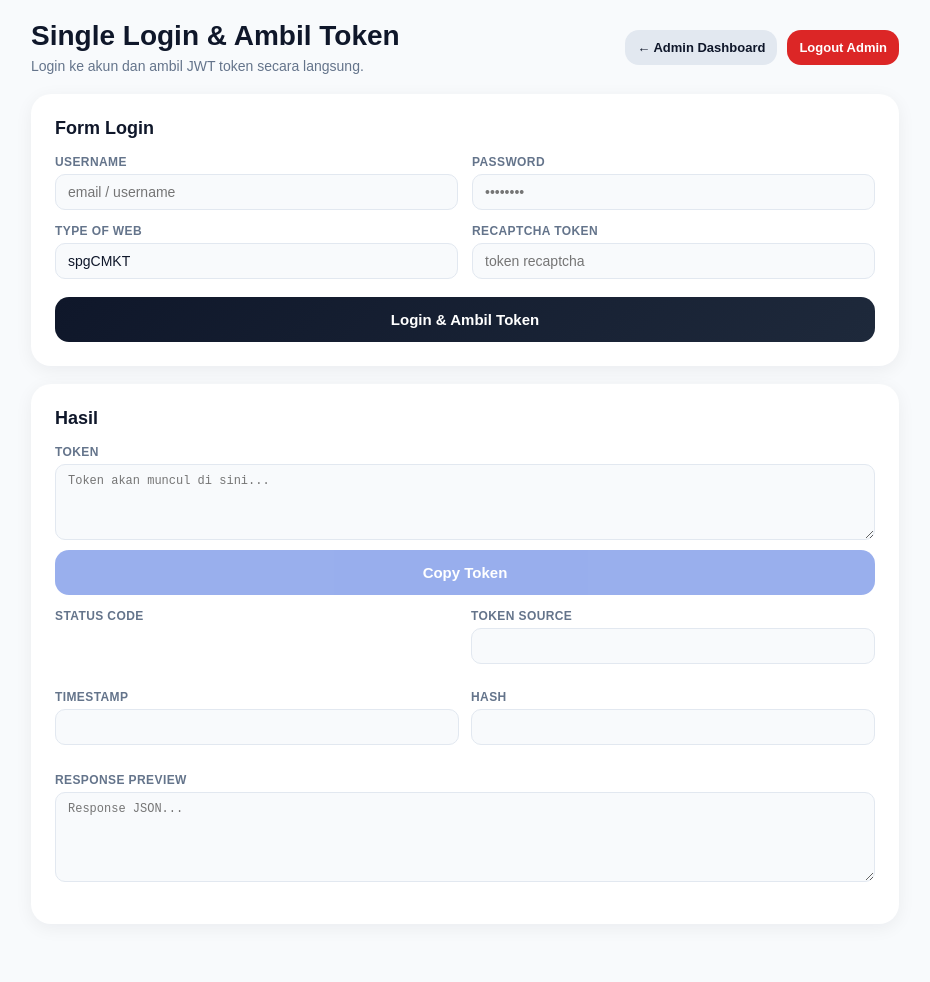
After one commit to Ilham-BTR/Form-App, a Flask app: page /admin/single-login in a window 1280 px wide. The commit adds this page. Shown: the whole page, without its empty margins (175-1105 px from the left). Run offline with Flask 3, Linux system fonts and the light colour scheme; the visitor is signed in with stand-in values (Sample User, id 1); parts of the project's set-up code (start-up, migrations or seed data) failed here and were passed over; some libraries are stand-ins or nearby versions.

Commit message:
Add Single Login & Ambil Token feature with 2captcha auto-solve
- Add /admin/single-login page with full token extraction UI
- Add /admin/single-login/token route with 2captcha reCAPTCHA auto-solve
- Add /admin/single-login/browser-token route via Playwright
- Add Tarik Token + Browser Login buttons in admin_token_form
- Add playwright to requirements.txt

Co-Authored-By: Claude Sonnet 4.6 <noreply@anthropic.com>

```diff
--- a/app.py
+++ b/app.py
@@ -4,6 +4,8 @@ from flask import Flask, render_template, request, redirect, url_for, jsonify, s
 import hmac
 import hashlib
 import json
+import re
+import base64
 import requests
 from urllib.parse import urlparse
 from datetime import datetime, timezone, timedelta
@@ -3463,6 +3465,287 @@ def admin_submissions_export():
         headers={"Content-Disposition": f'attachment; filename="{filename}"'},
     )
 
+# ── Single Login ──────────────────────────────────────────────────────────────
+
+_SL_BASE_URL = "https://ca-msfsax05-22-be-letscml-prd.mangosmoke-bb4ae1b7.southeastasia.azurecontainerapps.io"
+_SL_AUTH_ENDPOINT = "/api/auth/local"
+_SL_DEFAULT_TYPE_OF_WEB = "spgCMKT"
+
+
+def _sl_utc_timestamp_ms() -> str:
+    now = datetime.now(timezone.utc)
+    ms = int(now.timestamp() * 1000)
+    base = now.strftime("%Y-%m-%dT%H:%M:%S")
+    return f"{base}.{ms % 1000:03d}Z"
+
+
+def _sl_build_hash(secret: str, timestamp: str, endpoint: str, body_obj: dict) -> str:
+    body_json = json.dumps(body_obj, separators=(",", ":"))
+    raw = timestamp + "POST" + endpoint + "" + body_json
+    return hmac.new(secret.encode(), raw.encode(), hashlib.sha256).hexdigest()
+
+
+def _sl_extract_token(resp: requests.Response):
+    token = resp.cookies.get("token")
+    if token:
+        return token, "cookie"
+    set_cookie = resp.headers.get("Set-Cookie", "")
+    if set_cookie:
+        m = re.search(r"token=([^;]+)", set_cookie)
+        if m:
+            return m.group(1), "set-cookie"
+    try:
+        text = json.dumps(resp.json())
+    except Exception:
+        text = resp.text
+    m = re.search(r"eyJ[A-Za-z0-9_-]+\.[A-Za-z0-9_-]+\.[A-Za-z0-9_-]+", text)
+    if m:
+        src = "json" if "application/json" in resp.headers.get("Content-Type", "") else "text"
+        return m.group(0), src
+    return "", "not_found"
+
+
+@app.route("/admin/single-login")
+@admin_required
+def admin_single_login_page():
+    return render_template("admin_single_login.html")
+
+
+@app.route("/admin/single-login/token", methods=["POST"])
+@admin_required
+def admin_single_login_token():
+    secret = os.environ.get("APP_SECRET", "").strip()
+    if not secret:
+        return jsonify({"success": False, "error": "APP_SECRET belum di-set.", "status_code": None,
+                        "token": "", "token_source": "", "timestamp": "", "hash": "", "response_preview": ""})
+
+    data = request.get_json(silent=True) or {}
+    username = (data.get("username") or "").strip()
+    password = data.get("password") or ""
+    type_of_web = (data.get("type_of_web") or _SL_DEFAULT_TYPE_OF_WEB).strip()
+    recaptcha_token = (data.get("recaptcha_token") or "").strip()
+
+    if not username:
+        return jsonify({"success": False, "error": "Username kosong.", "status_code": None,
+                        "token": "", "token_source": "", "timestamp": "", "hash": "", "response_preview": ""})
+    if not password:
+        return jsonify({"success": False, "error": "Password kosong.", "status_code": None,
+                        "token": "", "token_source": "", "timestamp": "", "hash": "", "response_preview": ""})
+    if not recaptcha_token:
+        captcha_key = os.environ.get("TWOCAPTCHA_API_KEY", "").strip()
+        if not captcha_key:
+            return jsonify({"success": False, "error": "reCAPTCHA token kosong dan TWOCAPTCHA_API_KEY belum di-set.", "status_code": None,
+                            "token": "", "token_source": "", "timestamp": "", "hash": "", "response_preview": ""})
+        try:
+            recaptcha_token = _sl_solve_recaptcha(captcha_key)
+        except Exception as e:
+            return jsonify({"success": False, "error": f"Auto-solve captcha gagal: {e}", "status_code": None,
+                            "token": "", "token_source": "", "timestamp": "", "hash": "", "response_preview": ""})
+
+    ts = _sl_utc_timestamp_ms()
+    body_obj = {
+        "identifier": username,
+        "password": base64.b64encode(password.encode()).decode(),
+        "type_of_web": type_of_web,
+        "recaptcha_token": recaptcha_token,
+    }
+    hash_val = _sl_build_hash(secret, ts, _SL_AUTH_ENDPOINT, body_obj)
+    headers = {
+        "Accept": "application/json, text/plain, */*",
+        "Accept-Language": "id-ID,id;q=0.9,en-US;q=0.8,en;q=0.7",
+        "Content-Type": "application/json",
+        "Dnt": "1",
+        "Hash": hash_val,
+        "Origin": "https://letscml.id",
+        "Referer": "https://letscml.id/",
+        "Timestamp": ts,
+        "User-Agent": "Mozilla/5.0 (Windows NT 10.0; Win64; x64) AppleWebKit/537.36 (KHTML, like Gecko) Chrome/147.0.0.0 Safari/537.36",
+    }
+
+    try:
+        resp = requests.post(_SL_BASE_URL + _SL_AUTH_ENDPOINT, json=body_obj, headers=headers, timeout=45)
+    except requests.exceptions.Timeout:
+        return jsonify({"success": False, "error": "Timeout (45s).", "status_code": None,
+                        "token": "", "token_source": "", "timestamp": ts, "hash": hash_val, "response_preview": ""})
+    except Exception as e:
+        return jsonify({"success": False, "error": str(e), "status_code": None,
+                        "token": "", "token_source": "", "timestamp": ts, "hash": hash_val, "response_preview": ""})
+
+    try:
+        preview = json.dumps(resp.json(), ensure_ascii=False, indent=2)[:2000]
+    except Exception:
+        preview = resp.text[:2000]
+
+    token, token_source = _sl_extract_token(resp)
+    success = resp.status_code == 200 and bool(token)
+    error_msg = "" if success else (f"Status {resp.status_code}." if not resp.ok else "Token tidak ditemukan.")
+
+    return jsonify({"success": success, "status_code": resp.status_code, "token": token,
+                    "token_source": token_source, "timestamp": ts, "hash": hash_val,
+                    "response_preview": preview, "error": error_msg})
+
+
+_SL_WEB_URL = "https://letscml.id/cml-team/cmkt/signin"
+_SL_RECAPTCHA_SITE_KEY = "6Lc6hNMqAAAAAJQdVFyxrTTM0yiD54R_iilOooZF"
+_SL_BROWSER_TIMEOUT = 60
+
+
+def _sl_solve_recaptcha(api_key: str) -> str:
+    submit = requests.post("https://2captcha.com/in.php", data={
+        "key": api_key,
+        "method": "userrecaptcha",
+        "googlekey": _SL_RECAPTCHA_SITE_KEY,
+        "pageurl": _SL_WEB_URL,
+        "json": 1,
+    }, timeout=30).json()
+
+    if submit.get("status") != 1:
+        raise ValueError(f"2captcha submit error: {submit.get('request')}")
+
+    task_id = submit["request"]
+
+    for _ in range(24):
+        time.sleep(5)
+        res = requests.get("https://2captcha.com/res.php", params={
+            "key": api_key,
+            "action": "get",
+            "id": task_id,
+            "json": 1,
+        }, timeout=15).json()
+        if res.get("status") == 1:
+            return res["request"]
+        if res.get("request") != "CAPCHA_NOT_READY":
+            raise ValueError(f"2captcha error: {res.get('request')}")
+
+    raise ValueError("2captcha timeout: token tidak diterima dalam 2 menit.")
+
+
+def _sl_get_url_origin(url: str) -> str:
+    parsed = urlparse(url)
+    return f"{parsed.scheme}://{parsed.netloc}" if parsed.scheme and parsed.netloc else ""
+
+
+def _sl_capture_token_with_browser(username: str, password: str, headless: bool = False):
+    try:
+        from playwright.sync_api import sync_playwright
+    except ImportError:
+        raise ValueError(
+            "Playwright belum terinstall.\n"
+            "Jalankan: pip install playwright && python -m playwright install chromium"
+        )
+
+    captured = {"token": "", "source": ""}
+
+    def _remember(raw, source):
+        if not raw or captured["token"]:
+            return
+        m = re.search(r"eyJ[A-Za-z0-9_-]+\.[A-Za-z0-9_-]+\.[A-Za-z0-9_-]+", str(raw))
+        if m:
+            captured["token"] = m.group(0)
+            captured["source"] = source
+
+    with sync_playwright() as p:
+        browser = p.chromium.launch(headless=headless)
+        try:
+            context = browser.new_context(ignore_https_errors=True)
+            origin = _sl_get_url_origin(_SL_WEB_URL)
+            try:
+                context.grant_permissions(["local-network-access"], origin=origin or None)
+            except Exception:
+                pass
+
+            page = context.new_page()
+
+            def on_response(resp):
+                try:
+                    url = resp.url
+                    if "/api/set-token" in url:
+                        from urllib.parse import parse_qs
+                        params = parse_qs(urlparse(url).query)
+                        _remember(params.get("token", [""])[0], "set-token url")
+                    if any(p in url for p in ("/api/auth/local", "/api/get-token", "/api/set-token")):
+                        _remember(resp.headers.get("set-cookie", ""), f"set-cookie {url}")
+                        try:
+                            _remember(resp.text(), f"body {url}")
+                        except Exception:
+                            pass
+                except Exception:
+                    pass
+
+            page.on("response", on_response)
+            page.goto(_SL_WEB_URL, wait_until="domcontentloaded", timeout=60000)
+
+            visible_inputs = []
+            for inp in page.locator("input").all():
+                try:
+                    if inp.is_visible(timeout=300) and inp.is_enabled(timeout=300):
+                        t = (inp.get_attribute("type") or "").strip().lower()
+                        if t not in ("hidden", "submit", "button", "checkbox", "radio"):
+                            visible_inputs.append(inp)
+                except Exception:
+                    continue
+
+            if len(visible_inputs) >= 2:
+                page.wait_for_timeout(800)
+                visible_inputs[0].fill(username)
+                page.wait_for_timeout(800)
+                visible_inputs[1].fill(password)
+                page.wait_for_timeout(800)
+            else:
+                raise ValueError("Field username/password tidak ditemukan di halaman.")
+
+            for sel in ['xpath=//*[@id="button"]', 'button:has-text("LOG IN")',
+                        'button:has-text("Login")', 'button[type="submit"]']:
+                try:
+                    loc = page.locator(sel).first
+                    loc.wait_for(state="visible", timeout=800)
+                    loc.click(timeout=5000)
+                    break
+                except Exception:
+                    continue
+
+            deadline = time.time() + _SL_BROWSER_TIMEOUT
+            while time.time() < deadline and not captured["token"]:
+                for cookie in context.cookies():
+                    if cookie.get("name") in ("tokenCML", "token"):
+                        _remember(cookie.get("value", ""), f"cookie {cookie.get('name')}")
+                if captured["token"]:
+                    break
+                page.wait_for_timeout(1000)
+
+            if not captured["token"]:
+                raise ValueError(
+                    f"Token tidak tertangkap dalam {_SL_BROWSER_TIMEOUT} detik. "
+                    "Pastikan login sukses dan reCAPTCHA sudah diselesaikan."
+                )
+
+            return captured["token"], captured["source"]
+        finally:
+            browser.close()
+
+
+@app.route("/admin/single-login/browser-token", methods=["POST"])
+@admin_required
+def admin_browser_login_token():
+    data = request.get_json(silent=True) or {}
+    username = (data.get("username") or "").strip()
+    password = data.get("password") or ""
+    headless = bool(data.get("headless", False))
+
+    if not username:
+        return jsonify({"success": False, "error": "Username kosong.", "token": "", "token_source": ""})
+    if not password:
+        return jsonify({"success": False, "error": "Password kosong.", "token": "", "token_source": ""})
+
+    try:
+        token, source = _sl_capture_token_with_browser(username, password, headless=headless)
+        return jsonify({"success": True, "token": token, "token_source": source, "error": ""})
+    except Exception as e:
+        return jsonify({"success": False, "error": str(e), "token": "", "token_source": ""})
+
+
+# ── End Single Login ───────────────────────────────────────────────────────────
+
 init_db()
 
 if __name__ == "__main__":
--- a/requirements.txt
+++ b/requirements.txt
@@ -4,3 +4,4 @@ python-dotenv
 openpyxl
 psycopg[binary]
 gunicorn
+playwright
--- a/templates/admin_dashboard.html
+++ b/templates/admin_dashboard.html
@@ -298,6 +298,7 @@
         <a class="btn btn-sm btn-secondary" href="/admin/submissions">Live Tracking</a>
         <a class="btn btn-sm btn-secondary" href="/admin/submissions/export">Export Submissions CSV</a>
         <a class="btn btn-sm btn-secondary" href="/user">Ke Form Submit</a>
+        <a class="btn btn-sm btn-secondary" href="/admin/single-login">Single Login & Token</a>
         <a class="btn btn-sm btn-danger" href="/admin/logout">Logout Admin</a>
       </div>
     </div>
--- /dev/null
+++ b/templates/admin_single_login.html
@@ -0,0 +1,198 @@
+<!doctype html>
+<html lang="id">
+<head>
+  <meta charset="utf-8">
+  <meta name="viewport" content="width=device-width, initial-scale=1">
+  <title>Single Login & Ambil Token</title>
+  <style>
+    * { box-sizing: border-box; }
+    body { margin: 0; font-family: Arial, sans-serif; background: #f8fafc; color: #0f172a; }
+    .container { width: min(900px, calc(100vw - 32px)); margin: 0 auto; padding: 20px 16px 40px; }
+
+    .topbar { display: flex; justify-content: space-between; align-items: center; gap: 12px; margin-bottom: 20px; flex-wrap: wrap; }
+    .title h1 { margin: 0; font-size: 28px; }
+    .title p { margin: 6px 0 0; color: #64748b; font-size: 14px; }
+    .actions { display: flex; gap: 10px; flex-wrap: wrap; }
+
+    .btn { border: none; background: linear-gradient(135deg, #0f172a, #1e293b); color: white; border-radius: 14px; padding: 14px; font-size: 15px; font-weight: 600; cursor: pointer; transition: all 0.2s ease; text-decoration: none; display: inline-block; text-align: center; }
+    .btn:hover { transform: translateY(-1px); box-shadow: 0 6px 18px rgba(15,23,42,.25); }
+    .btn:active { transform: scale(.98); }
+    .btn:disabled { opacity: .45; cursor: not-allowed; transform: none; }
+    .btn-sm { width: auto; padding: 10px 12px; font-size: 13px; }
+    .btn-secondary { background: #e2e8f0; color: #0f172a; }
+    .btn-danger { background: #dc2626; }
+    .btn-copy { background: #1d4ed8; color: #fff; width: 100%; margin-top: 6px; }
+    .btn-copy:hover:not(:disabled) { background: #2563eb; }
+
+    .section { background: white; border-radius: 20px; padding: 24px; box-shadow: 0 4px 18px rgba(15,23,42,.06); margin-bottom: 18px; }
+    .section h2 { margin: 0 0 16px; font-size: 18px; }
+
+    .row { display: grid; grid-template-columns: 1fr 1fr; gap: 14px; }
+    @media(max-width:560px){ .row { grid-template-columns: 1fr; } }
+
+    .field { margin-bottom: 14px; }
+    label { display: block; font-size: 12px; font-weight: 700; color: #64748b; margin-bottom: 5px; text-transform: uppercase; letter-spacing: .4px; }
+    input, textarea { width: 100%; border: 1px solid #e2e8f0; border-radius: 10px; padding: 9px 12px; font-size: 14px; color: #0f172a; background: #f8fafc; outline: none; transition: border-color .2s; }
+    input:focus, textarea:focus { border-color: #0f172a; }
+    textarea { resize: vertical; font-family: 'Courier New', monospace; font-size: 12px; }
+
+    .result-grid { display: grid; grid-template-columns: 1fr 1fr; gap: 12px; margin-bottom: 14px; }
+    @media(max-width:560px){ .result-grid { grid-template-columns: 1fr; } }
+
+    .badge { display: inline-block; padding: 3px 10px; border-radius: 20px; font-size: 12px; font-weight: 700; }
+    .badge-ok { background: #dcfce7; color: #166534; }
+    .badge-fail { background: #fee2e2; color: #991b1b; }
+
+    .alert { border-radius: 10px; padding: 12px 14px; font-size: 13px; margin-top: 12px; display: none; }
+    .alert-error { background: #fee2e2; color: #991b1b; border: 1px solid #fca5a5; }
+
+    .spinner { display: inline-block; width: 13px; height: 13px; border: 2px solid #fff; border-top-color: transparent; border-radius: 50%; animation: spin .7s linear infinite; vertical-align: middle; margin-right: 6px; }
+    @keyframes spin { to { transform: rotate(360deg); } }
+  </style>
+</head>
+<body>
+<div class="container">
+
+  <div class="topbar">
+    <div class="title">
+      <h1>Single Login &amp; Ambil Token</h1>
+      <p>Login ke akun dan ambil JWT token secara langsung.</p>
+    </div>
+    <div class="actions">
+      <a class="btn btn-sm btn-secondary" href="/admin">← Admin Dashboard</a>
+      <a class="btn btn-sm btn-danger" href="/admin/logout">Logout Admin</a>
+    </div>
+  </div>
+
+  <div class="section">
+    <h2>Form Login</h2>
+    <div class="row">
+      <div class="field">
+        <label for="username">Username</label>
+        <input id="username" type="text" placeholder="email / username" autocomplete="username"/>
+      </div>
+      <div class="field">
+        <label for="password">Password</label>
+        <input id="password" type="password" placeholder="••••••••" autocomplete="current-password"/>
+      </div>
+    </div>
+    <div class="row">
+      <div class="field">
+        <label for="type_of_web">Type of Web</label>
+        <input id="type_of_web" type="text" value="spgCMKT"/>
+      </div>
+      <div class="field">
+        <label for="recaptcha_token">reCAPTCHA Token</label>
+        <input id="recaptcha_token" type="text" placeholder="token recaptcha"/>
+      </div>
+    </div>
+    <button class="btn" id="btn-login" style="width:100%;margin-top:4px;" onclick="doLogin()">Login &amp; Ambil Token</button>
+    <div class="alert alert-error" id="error-box"></div>
+  </div>
+
+  <div class="section">
+    <h2>Hasil</h2>
+    <div class="field">
+      <label>Token</label>
+      <textarea id="token" rows="4" readonly placeholder="Token akan muncul di sini..."></textarea>
+      <button class="btn btn-copy" id="btn-copy" onclick="copyToken()" disabled>Copy Token</button>
+    </div>
+    <div class="result-grid">
+      <div class="field">
+        <label>Status Code</label>
+        <div id="status-badge" style="margin-top:4px;min-height:24px;"></div>
+      </div>
+      <div class="field">
+        <label>Token Source</label>
+        <input id="token_source" type="text" readonly/>
+      </div>
+      <div class="field">
+        <label>Timestamp</label>
+        <input id="timestamp" type="text" readonly/>
+      </div>
+      <div class="field">
+        <label>Hash</label>
+        <input id="hash" type="text" readonly/>
+      </div>
+    </div>
+    <div class="field">
+      <label>Response Preview</label>
+      <textarea id="preview" rows="5" readonly placeholder="Response JSON..."></textarea>
+    </div>
+  </div>
+
+</div>
+
+<script>
+async function doLogin() {
+  const btn = document.getElementById('btn-login');
+  const username = document.getElementById('username').value.trim();
+  const password = document.getElementById('password').value;
+  const type_of_web = document.getElementById('type_of_web').value.trim() || 'spgCMKT';
+  const recaptcha_token = document.getElementById('recaptcha_token').value.trim();
+
+  clearResults();
+  if (!username) { showError('Username tidak boleh kosong.'); return; }
+  if (!password) { showError('Password tidak boleh kosong.'); return; }
+  if (!recaptcha_token) { showError('reCAPTCHA token tidak boleh kosong.'); return; }
+
+  btn.disabled = true;
+  btn.innerHTML = '<span class="spinner"></span>Memproses...';
+
+  try {
+    const res = await fetch('/admin/single-login/token', {
+      method: 'POST',
+      headers: { 'Content-Type': 'application/json' },
+      body: JSON.stringify({ username, password, type_of_web, recaptcha_token })
+    });
+    const data = await res.json();
+
+    document.getElementById('token').value = data.token || '';
+    document.getElementById('token_source').value = data.token_source || '';
+    document.getElementById('timestamp').value = data.timestamp || '';
+    document.getElementById('hash').value = data.hash || '';
+    document.getElementById('preview').value = data.response_preview || '';
+
+    const badgeEl = document.getElementById('status-badge');
+    badgeEl.innerHTML = data.status_code
+      ? `<span class="badge ${data.success ? 'badge-ok' : 'badge-fail'}">${data.status_code}</span>`
+      : '';
+
+    if (data.token) document.getElementById('btn-copy').disabled = false;
+    if (!data.success) showError(data.error || 'Login gagal.');
+  } catch (e) {
+    showError('Gagal menghubungi server: ' + e.message);
+  } finally {
+    btn.disabled = false;
+    btn.innerHTML = 'Login &amp; Ambil Token';
+  }
+}
+
+function copyToken() {
+  const t = document.getElementById('token').value;
+  if (!t) return;
+  navigator.clipboard.writeText(t).then(() => {
+    const btn = document.getElementById('btn-copy');
+    btn.textContent = 'Tersalin!';
+    setTimeout(() => { btn.textContent = 'Copy Token'; }, 1800);
+  });
+}
+
+function showError(msg) {
+  const el = document.getElementById('error-box');
+  el.textContent = msg;
+  el.style.display = 'block';
+}
+
+function clearResults() {
+  ['token','token_source','timestamp','hash','preview'].forEach(id => {
+    const el = document.getElementById(id);
+    if (el) el.value = '';
+  });
+  document.getElementById('status-badge').innerHTML = '';
+  document.getElementById('btn-copy').disabled = true;
+  document.getElementById('error-box').style.display = 'none';
+}
+</script>
+</body>
+</html>
```
Also changed, not shown: templates/admin_token_form.html (+93 -2 lines).
